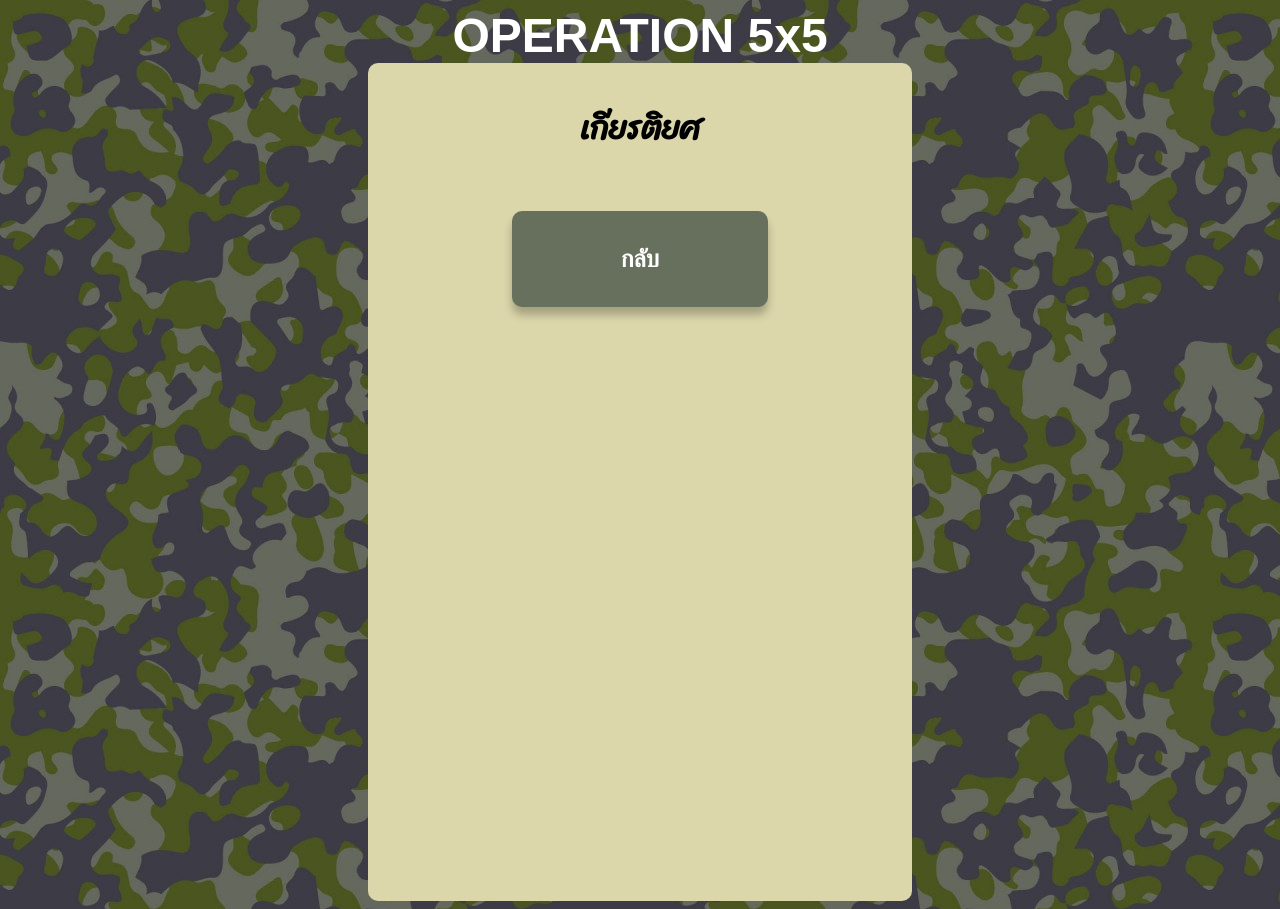
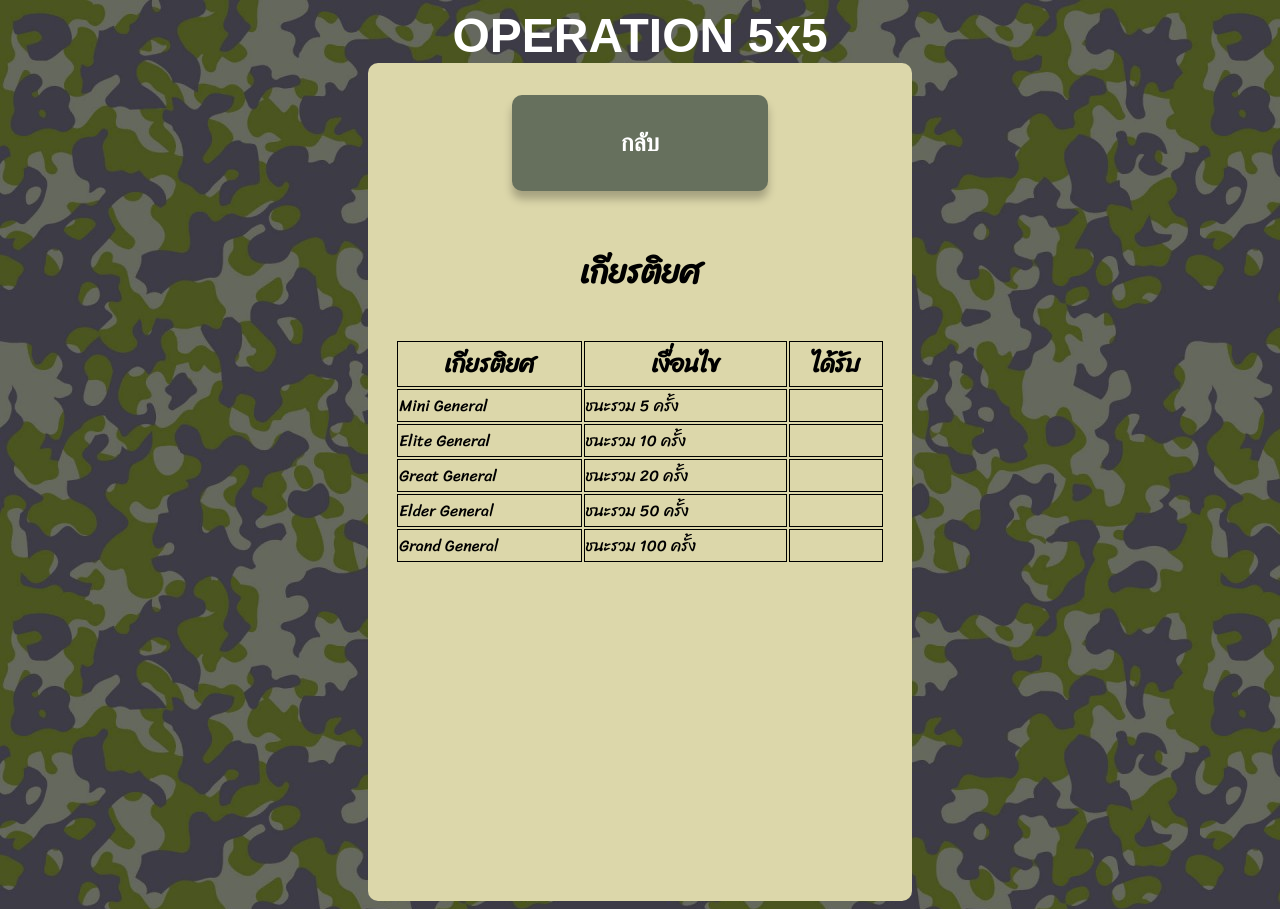
Before and after one commit to it64070101/operation5x5, a PHP site: page /achievement.html in a window 1280 px wide. Run offline with PHP 8.4, Linux system fonts and the light colour scheme; some libraries are stand-ins or nearby versions.

Commit message:
polish and achievement page

```diff
--- a/public/achievement.html
+++ b/public/achievement.html
@@ -25,8 +25,40 @@
         <div id="logo">OPERATION 5x5</div>
         <div class="page">
             <form action="">
+                <button class="small profile-button" type="button" id="login-button">กลับ</button>
                 <h1>เกียรติยศ</h1>
-                <button class="small profile-button" type="button" id="login-button">กลับ</button>
+                <table id="achievement-table">
+                    <tr>
+                        <th>เกียรติยศ</th>
+                        <th>เงื่อนไข</th>
+                        <th>ได้รับ</th>
+                    </tr>
+                    <tr>
+                        <td>Mini General</td>
+                        <td>ชนะรวม 5 ครั้ง</td>
+                        <td></td>
+                    </tr>
+                    <tr>
+                        <td>Elite General</td>
+                        <td>ชนะรวม 10 ครั้ง</td>
+                        <td></td>
+                    </tr>
+                    <tr>
+                        <td>Great General</td>
+                        <td>ชนะรวม 20 ครั้ง</td>
+                        <td></td>
+                    </tr>
+                    <tr>
+                        <td>Elder General</td>
+                        <td>ชนะรวม 50 ครั้ง</td>
+                        <td></td>
+                    </tr>
+                    <tr>
+                        <td>Grand General</td>
+                        <td>ชนะรวม 100 ครั้ง</td>
+                        <td></td>
+                    </tr>
+                </table>
             </form>
         </div>
     </div>
--- a/public/checkroom.js
+++ b/public/checkroom.js
@@ -7,7 +7,7 @@ function checkwrongRoom(roomCode) {
     }
     if (wrongRoom) {
       // alert("คุณเข้าสู้หน้านี้ไม่ถูกต้อง เราจะพาคุณกลับไป");
-      window.location.href = `playmode.html`;
+      window.location.href = `room.html`;
     }
   });
 }
@@ -26,7 +26,7 @@ function checkUserCanPlay() {
     // add score win round losr to user
     if (kickplayer == true) {
       // alert("คุณเข้าสู้หน้านี้ไม่ถูกต้อง เราจะพาคุณกลับไป")
-      window.location.href = `playmode.html`;
+      window.location.href = `room.html`;
     }
   });
 }
--- a/public/gamescr.js
+++ b/public/gamescr.js
@@ -619,7 +619,7 @@ function exitRoom(event) {
             Isplay: false,
             Inroom: "",
         })
-        window.location.href = "playmode.html";
+        window.location.href = "room.html";
     }
 }
 
--- a/public/profile.html
+++ b/public/profile.html
@@ -30,7 +30,7 @@
                     <img id="player-photo" src="" alt=""><br>
                     <img id="player-star" src="star.png" alt="">
                     <h1 id="player-name">ผู้บัญชาการ</h1>
-                    <h2 id="player-rank">No.</h2>
+                    <h2 id="player-achievement">No Achievement</h2>
                     <h2 id="player-winlose">Win/Lose</h2>
                     <h2 id="player-matchs">Matchs</h2>
                 </div>
--- a/public/room.html
+++ b/public/room.html
@@ -65,6 +65,9 @@
     <script src="script.js"></script>
     <script src="auth.js"></script>
     <script src="profile.js"></script>
+    <script src="createroom.js"></script>
+    <script src="joinroom.js"></script>
+    <script src="matchmaking .js"></script>
 </body>
 
 </html>
--- a/public/style.css
+++ b/public/style.css
@@ -101,6 +101,16 @@ input {
 
 .page {
     overflow-y: auto;
+}
+
+#achievement-table {
+    width: 90%;
+    border: none;
+}
+
+#achievement-table>tr,
+td {
+    text-align: left;
 }
 
 #player-star {
```
Also changed, not shown: public/index.html (+13 -3 lines).
